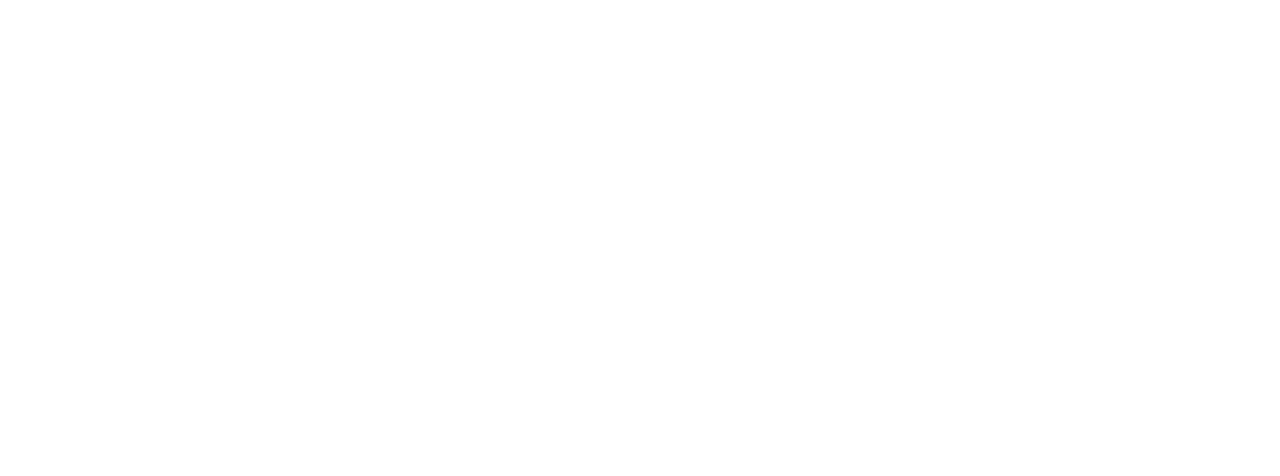
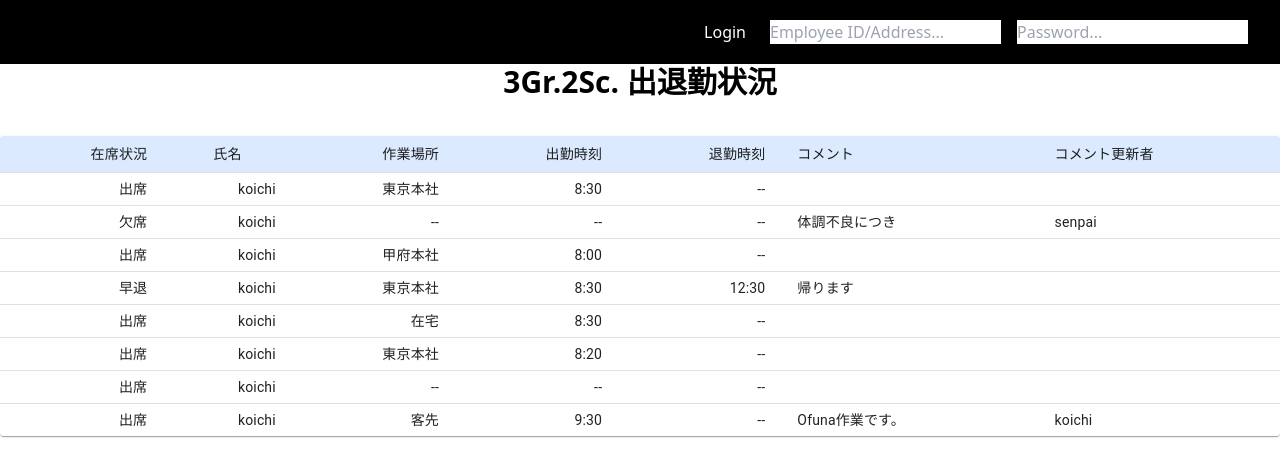
Before and after one commit to kk3033/timecard-app, a React (Create React App) app in the folder frontend/: page / in a window 1280 px wide. Shown: the top 476 px of the page. Built offline with nearby package versions, Linux system fonts and the light colour scheme.

Commit message:
add username/password text input

```diff
--- a/frontend/src/App.js
+++ b/frontend/src/App.js
@@ -7,7 +7,6 @@
 function App() {
   return (
     <div>
-      <body>
       <NavBar />
       <h1 className="text-3xl font-bold text-center mb-9">
         3Gr.2Sc. 出退勤状況
@@ -15,7 +14,6 @@
 
       {/* <EmployeeList /> */}
       <TableData/>
-      </body>
     </div>
   );
 }
--- a/frontend/src/Components/NavigationBar.jsx
+++ b/frontend/src/Components/NavigationBar.jsx
@@ -1,15 +1,5 @@
-// import React from 'react'
-
-// function NavigationBar() {
-//   return (
-//     <div>NavigationBar</div>
-//   )
-// }
-
-// export default NavigationBar
-
 import React from "react";
-// import logoMark from '@/app/images/CM_Logo.jpg';
+import logoMark from './logo.jpg';
 const Navbar = () => {
   return (
     <nav className="bg-black">
@@ -30,6 +20,8 @@
               >
                 Login
               </a>
+              <input placeholder="Employee ID/Address..."></input>
+              <input placeholder="Password..."></input>
               {/* <a
                 href="/"
                 className="text-white hover:bg-white hover:text-black rounded-lg p-2"
```
Also changed, not shown: frontend/src/Components/logo.jpg (added).
